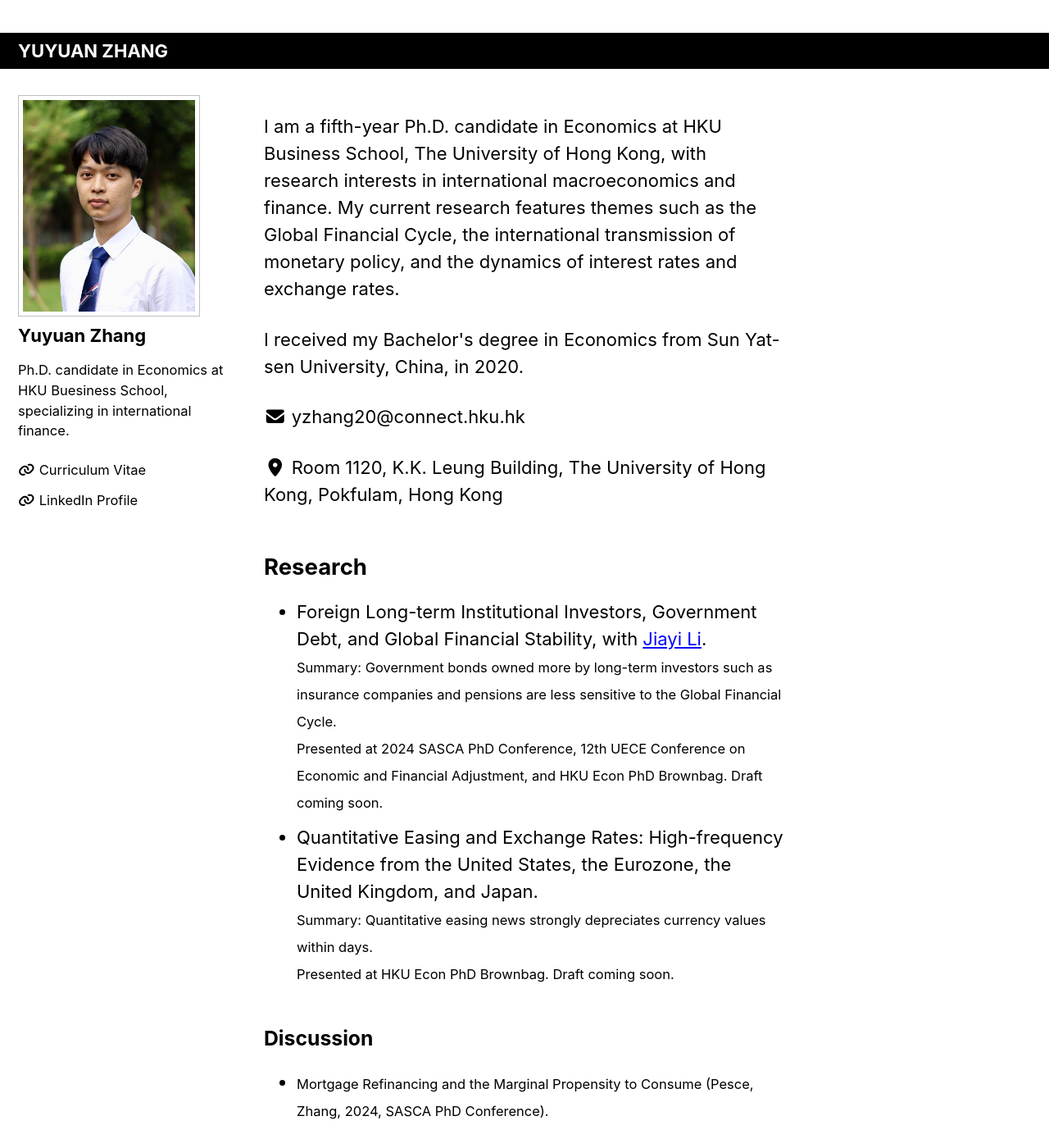
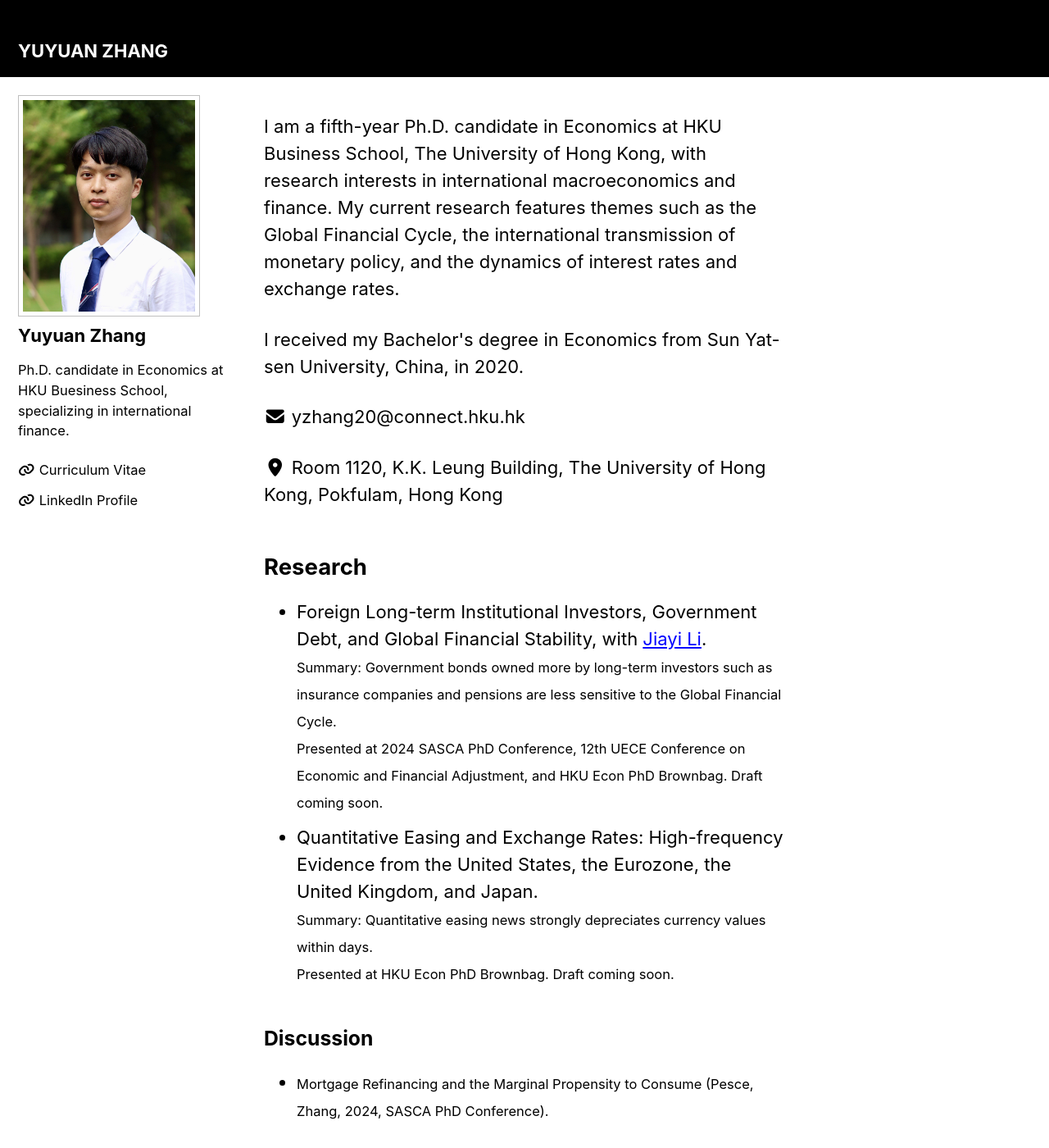
Before and after one commit to yuyuanecon/yuyuanecon.github.io, a Jekyll site: the page built from index.html, in a window 1280 px wide and 1400 px high. Shown: the whole window at 82% size. Built offline with Jekyll 4.4.1, drawn with Linux system fonts in a browser that asks for light colours; cached includes are drawn as plain includes; the list of posts is cut into pages by our own code.

Commit message:
Update _masthead.scss

```diff
--- a/_sass/minimal-mistakes/_masthead.scss
+++ b/_sass/minimal-mistakes/_masthead.scss
@@ -9,6 +9,7 @@
   top: 0; // Ensure it stays at the top
   left: 0; // Ensure it starts from the left edge
   padding: 40px 0 10px 0; // Add padding to increase the vertical length
+  background: $footer-background-color; // Same background color as navigation
   /*
   border-bottom: 1px solid $border-color;
   */
```
